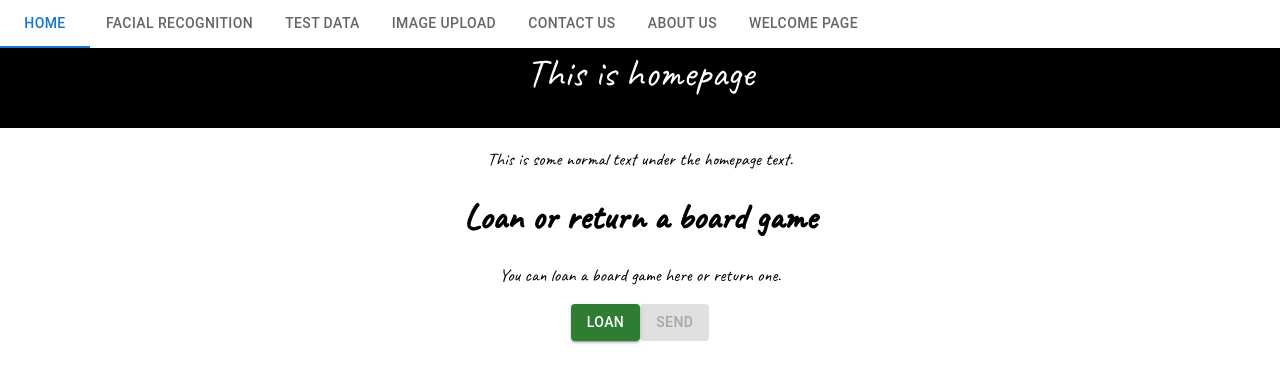
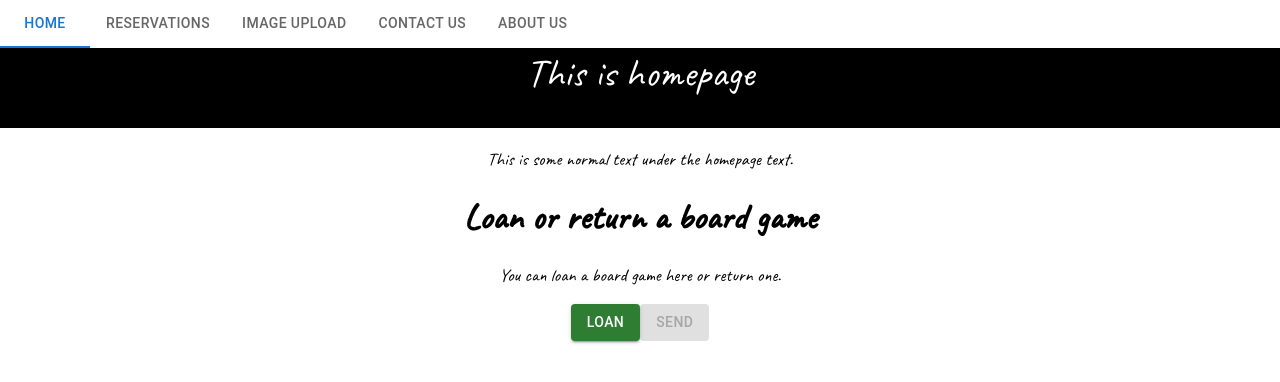
Before and after one commit to SWproject-II/swProject, a React (Create React App) app in the folder frontend/: page / in a window 1280 px wide. Shown: the top 382 px of the page. Built offline with nearby package versions, Linux system fonts and the light colour scheme.

Commit message:
visual cleanup

```diff
--- a/frontend/src/components/TabApp.js
+++ b/frontend/src/components/TabApp.js
@@ -1,13 +1,11 @@
 import React, { useState } from "react";
 import Tabs from "@mui/material/Tabs";
 import Tab from "@mui/material/Tab";
-import Face from "./Face";
 import Table from "./Table";
 import ImageUploader from "./ImageUploader";
 import ContactPage from "./Contact";
 import AboutUsPage from "./AboutUs";
 import LoanReturn from "./LoanReturn";
-import WelcomePage from "./WelcomePage";
 
 export default function TabApp() {
   const [tab, setTab] = useState("Home");
@@ -19,12 +17,10 @@ export default function TabApp() {
     <div>
       <Tabs value={tab} onChange={handleChange}>
         <Tab value="Home" label="Home" />
-        <Tab value="Face" label="Facial recognition" />
-        <Tab value="Test" label="Test data" />
+        <Tab value="Reservations" label="Reservations" />
         <Tab value="Image" label="Image upload" />
         <Tab value="Contact" label="Contact us" /> {/* Updated value here */}
         <Tab value="AboutUs" label="About us" />
-        <Tab value="WelcomePage" label="Welcome Page" />
       </Tabs>
       {tab === "Home" && (
         <div>
@@ -48,12 +44,10 @@ export default function TabApp() {
           <LoanReturn />
         </div>
       )}
-      {tab === "Face" && <Face />}
-      {tab === "Test" && <Table />}
+      {tab === "Reservations" && <Table />}
       {tab === "Image" && <ImageUploader />}
       {tab === "Contact" && <ContactPage />}
       {tab === "AboutUs" && <AboutUsPage />}
-      {tab === "WelcomePage" && <WelcomePage />}
     </div>
   );
 }
```
